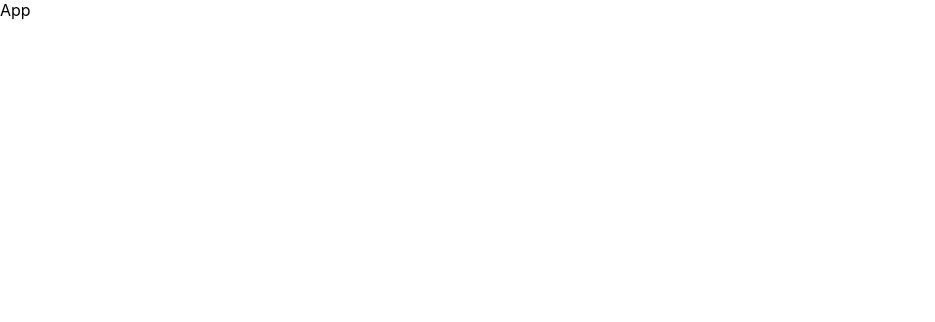
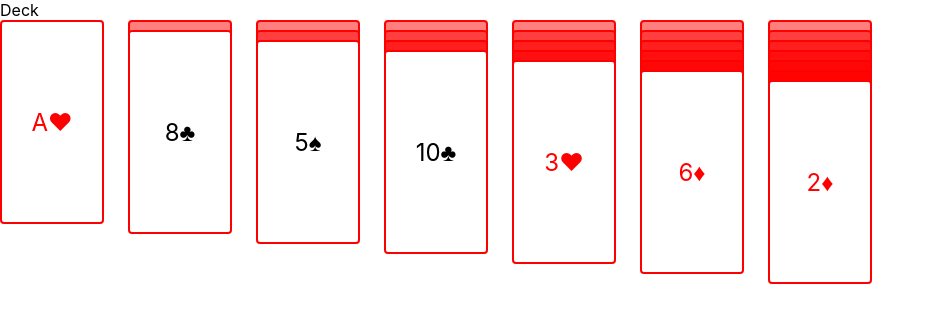
Before and after one commit to Peterabsolon/solitaire, a React (Create React App) app: page / in a window 1280 px wide. Shown: the top 322 px of the page, without its empty margins (0-935 px from the left). Built offline with nearby package versions, Linux system fonts and the light colour scheme.

Commit message:
wip: basic deck, pile

```diff
--- /dev/null
+++ b/src/App.store.ts
@@ -0,0 +1,48 @@
+import { createContext, useContext } from "react"
+import { IObservableArray, observable } from "mobx"
+import { times } from "lodash"
+
+import { DeckModel } from "./Deck"
+import { PileModel } from "./Pile"
+
+class AppStore {
+  // ====================================================
+  // Model
+  // ====================================================
+
+  /** The playing deck from which cards are turned and board initialized */
+  deck = new DeckModel()
+
+  /** Foundations are the 4 piles on the top-right */
+  foundations: IObservableArray<PileModel> = observable(times(4).map(() => new PileModel()))
+
+  /** Standard 7 piles at the bottom */
+  piles: IObservableArray<PileModel> = observable(times(7).map(() => new PileModel()))
+
+  // ====================================================
+  // Action
+  // ====================================================
+  initPiles = () => {
+    times(7).forEach((_, pileIndex) => {
+      times(pileIndex + 1).forEach(() => {
+        const card = this.deck.pile.pop()
+
+        if (card) {
+          this.piles[pileIndex].add(card)
+        }
+      })
+    })
+
+    console.log("this.piles", this.piles)
+  }
+
+  init = () => {
+    this.initPiles()
+  }
+}
+
+const store = new AppStore()
+
+const storeContext = createContext(store)
+
+export const useStore = () => useContext(storeContext)
--- a/src/App.tsx
+++ b/src/App.tsx
@@ -1,27 +1,35 @@
-import { IObservableArray, makeAutoObservable, observable } from "mobx"
-import "./App.css"
+import { observer } from "mobx-react-lite"
+import { useEffect } from "react"
+import { Flex, Box } from "rebass"
 
-import { CardModel, CardModelProps, Rank, Suit } from "./Card"
+import { useStore } from "./App.store"
 
-class Deck {
-  cards: IObservableArray<CardModel> = observable([])
+import { Pile } from "./Pile"
 
-  constructor(cards: CardModelProps[]) {
-    makeAutoObservable(this)
+const App = observer(() => {
+  const { foundations, piles, init } = useStore()
 
-    this.cards.replace(cards.map((card) => new CardModel(card)))
-  }
-}
+  useEffect(init, [])
 
-const deck = new Deck([
-  { rank: Rank.King, suit: Suit.Clubs },
-  { rank: Rank.Queen, suit: Suit.Diamonds },
-])
+  return (
+    <div>
+      <Flex justifyContent="space-between">
+        <div>Deck</div>
 
-console.log("deck", deck)
+        <Flex>
+          {foundations.map((foundation) => (
+            <Pile pile={foundation} foundation />
+          ))}
+        </Flex>
+      </Flex>
 
-function App() {
-  return <div>App</div>
-}
+      <Flex>
+        {piles.map((pile, index) => (
+          <Pile pile={pile} index={index} />
+        ))}
+      </Flex>
+    </div>
+  )
+})
 
 export default App
--- a/src/Card/Card.constants.ts
+++ b/src/Card/Card.constants.ts
@@ -1,38 +1,22 @@
 export enum Rank {
-  Ace,
-  Two,
-  Three,
-  Four,
-  Five,
-  Six,
-  Seven,
-  Eight,
-  Nine,
-  Ten,
-  Jack,
-  Queen,
-  King,
-}
-
-export const RankLabel = {
-  [Rank.Ace]: "A",
-  [Rank.Two]: "2",
-  [Rank.Three]: "3",
-  [Rank.Four]: "4",
-  [Rank.Five]: "5",
-  [Rank.Six]: "6",
-  [Rank.Seven]: "7",
-  [Rank.Eight]: "8",
-  [Rank.Nine]: "9",
-  [Rank.Ten]: "10",
-  [Rank.Jack]: "J",
-  [Rank.Queen]: "Q",
-  [Rank.King]: "K",
+  Ace = "A",
+  Two = "2",
+  Three = "3",
+  Four = "4",
+  Five = "5",
+  Six = "6",
+  Seven = "7",
+  Eight = "8",
+  Nine = "9",
+  Ten = "10",
+  Jack = "J",
+  Queen = "Q",
+  King = "K",
 }
 
 export enum Suit {
-  Clubs,
-  Diamonds,
-  Hearts,
-  Spades,
+  Clubs = "♣",
+  Diamonds = "♦",
+  Hearts = "♥",
+  Spades = "♠",
 }
--- a/src/Card/Card.model.ts
+++ b/src/Card/Card.model.ts
@@ -1,6 +1,6 @@
 import { makeAutoObservable } from "mobx"
 
-import { Rank, RankLabel, Suit } from "./Card.constants"
+import { Rank, Suit } from "./Card.constants"
 
 export interface CardModelProps {
   rank: Rank
@@ -25,8 +25,4 @@ export class CardModel {
   get isWhite() {
     return !this.isBlack
   }
-
-  get label() {
-    return RankLabel[this.rank]
-  }
 }
--- a/src/Card/Card.tsx
+++ b/src/Card/Card.tsx
@@ -1,14 +1,51 @@
 import { FC } from "react"
 import { observer } from "mobx-react-lite"
+import styled, { css } from "styled-components"
 
 import { CardModel } from "./Card.model"
 
 interface CardProps {
   card: CardModel
+  isTurned?: boolean
 }
 
-export const Card: FC<CardProps> = observer((props) => {
-  console.log(props)
+export const Card: FC<CardProps> = observer(({ card, isTurned = true }) => {
+  return (
+    <Wrapper isTurned={isTurned} isBlack={card.isBlack}>
+      {isTurned && (
+        <>
+          {card.rank}
+          {card.suit}
+        </>
+      )}
+    </Wrapper>
+  )
+})
 
-  return <div>Card</div>
-})
+interface WrapperProps {
+  isTurned: boolean
+  isBlack: boolean
+}
+
+export const Wrapper = styled.div<WrapperProps>`
+  border: 2px solid red;
+  border-radius: 4px;
+  width: 100px;
+  height: 200px;
+  display: flex;
+  align-items: center;
+  justify-content: center;
+  margin-bottom: 24px;
+  margin-right: 24px;
+  background: #fff;
+  font-size: 24px;
+
+  ${(props) => css`
+    color: ${props.isBlack ? "#000" : "#f00"};
+
+    ${!props.isTurned &&
+    css`
+      background: rgba(255, 0, 0, 0.5);
+    `}
+  `}
+`
--- a/src/Deck/Deck.model.ts
+++ b/src/Deck/Deck.model.ts
@@ -1,12 +1,36 @@
 import { IObservableArray, makeAutoObservable, observable } from "mobx"
-import { CardModel, CardModelProps } from "../Card"
+
+import { CardModel, Rank, Suit } from "../Card"
+import { PileModel } from "../Pile"
 
 export class DeckModel {
-  cards: IObservableArray<CardModel> = observable([])
+  pile = new PileModel()
+  pileTurned = new PileModel()
 
-  constructor(cards: CardModelProps[]) {
+  constructor() {
     makeAutoObservable(this)
 
-    this.cards.replace(cards.map((card) => new CardModel(card)))
+    this.createCards()
+    this.pile.shuffle()
+  }
+
+  createCards() {
+    for (const rank of Object.values(Rank)) {
+      for (const suit of Object.values(Suit)) {
+        const card = new CardModel({
+          rank: rank as Rank,
+          suit: suit as Suit,
+        })
+
+        this.pile.add(card)
+      }
+    }
+  }
+
+  turnCard() {
+    const card = this.pile.pop()
+    if (card) {
+      this.pileTurned.add(card)
+    }
   }
 }
--- /dev/null
+++ b/src/Pile/Pile.model.ts
@@ -0,0 +1,35 @@
+import { IObservableArray, makeAutoObservable, observable } from "mobx"
+import { CardModel, CardModelProps } from "../Card"
+
+export class PileModel {
+  cards: IObservableArray<CardModel> = observable([])
+
+  constructor() {
+    makeAutoObservable(this)
+  }
+
+  get topCard(): CardModel | undefined {
+    // Array length needs to be accessed in order for MobX to track it and hence update this view when it changes.
+    // This seems like a weird quirk, but not really once you're familiar with how MobX reactivity engine works.
+    return this.cards.length ? this.cards[0] : undefined
+  }
+
+  add = (card: CardModel): void => {
+    this.cards.push(card)
+  }
+
+  pop = (): CardModel | undefined => {
+    return this.cards.pop()
+  }
+
+  // http://en.wikipedia.org/wiki/Fisher-Yates_shuffle#The_modern_algorithm
+  shuffle = () => {
+    for (let i = this.cards.length - 1; i > 0; i--) {
+      let j = Math.floor(Math.random() * (i + 1))
+
+      const temp = this.cards[i]
+      this.cards[i] = this.cards[j]
+      this.cards[j] = temp
+    }
+  }
+}
--- a/src/Pile/Pile.tsx
+++ b/src/Pile/Pile.tsx
@@ -0,0 +1,47 @@
+import { FC } from "react"
+import { observer } from "mobx-react-lite"
+import styled, { css } from "styled-components"
+
+import { Card, Wrapper as CardWrapper } from "../Card"
+
+import { PileModel } from "./Pile.model"
+import { times } from "lodash"
+
+interface PileProps {
+  pile: PileModel
+  index?: number
+  foundation?: boolean
+}
+
+export const Pile: FC<PileProps> = observer(({ pile, foundation, index }) => {
+  return (
+    <Wrapper>
+      {!foundation && (
+        <Cards>
+          {pile.cards.map((card, index) => {
+            const isLast = index === pile.cards.length - 1
+
+            return <Card card={card} isTurned={isLast} />
+          })}
+        </Cards>
+      )}
+    </Wrapper>
+  )
+})
+
+const Wrapper = styled.div`
+  position: relative;
+`
+
+const Cards = styled.div`
+  ${CardWrapper} {
+    ${times(7).map(
+      (index) => css`
+        &:nth-child(${index + 2}) {
+          position: absolute;
+          top: ${(index + 1) * 10}px;
+        }
+      `
+    )}
+  }
+`
--- /dev/null
+++ b/src/Pile/index.ts
@@ -0,0 +1,2 @@
+export * from "./Pile.model"
+export * from "./Pile"
```
Also changed, not shown: package.json (+7 -0 lines), 1 other file (tests, documents, lock files or other folders).
